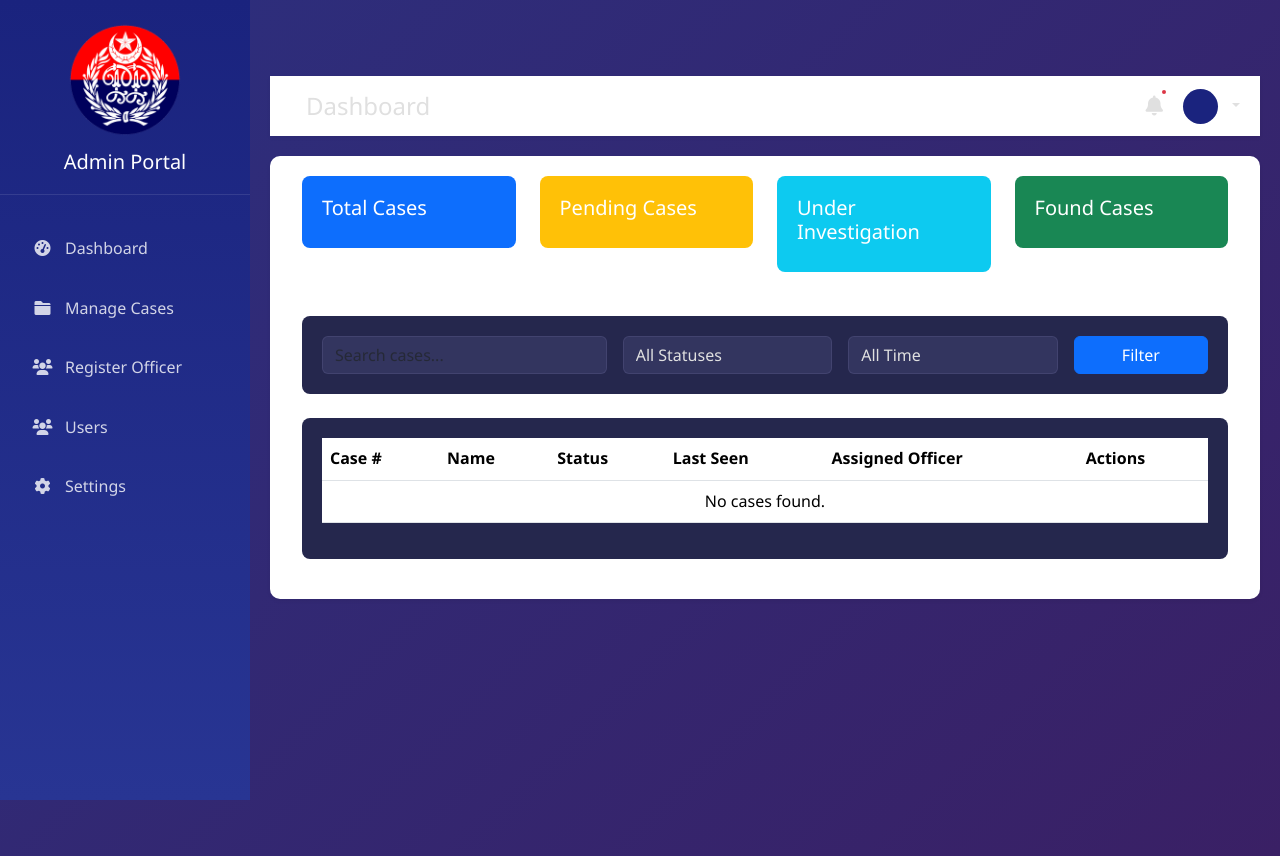
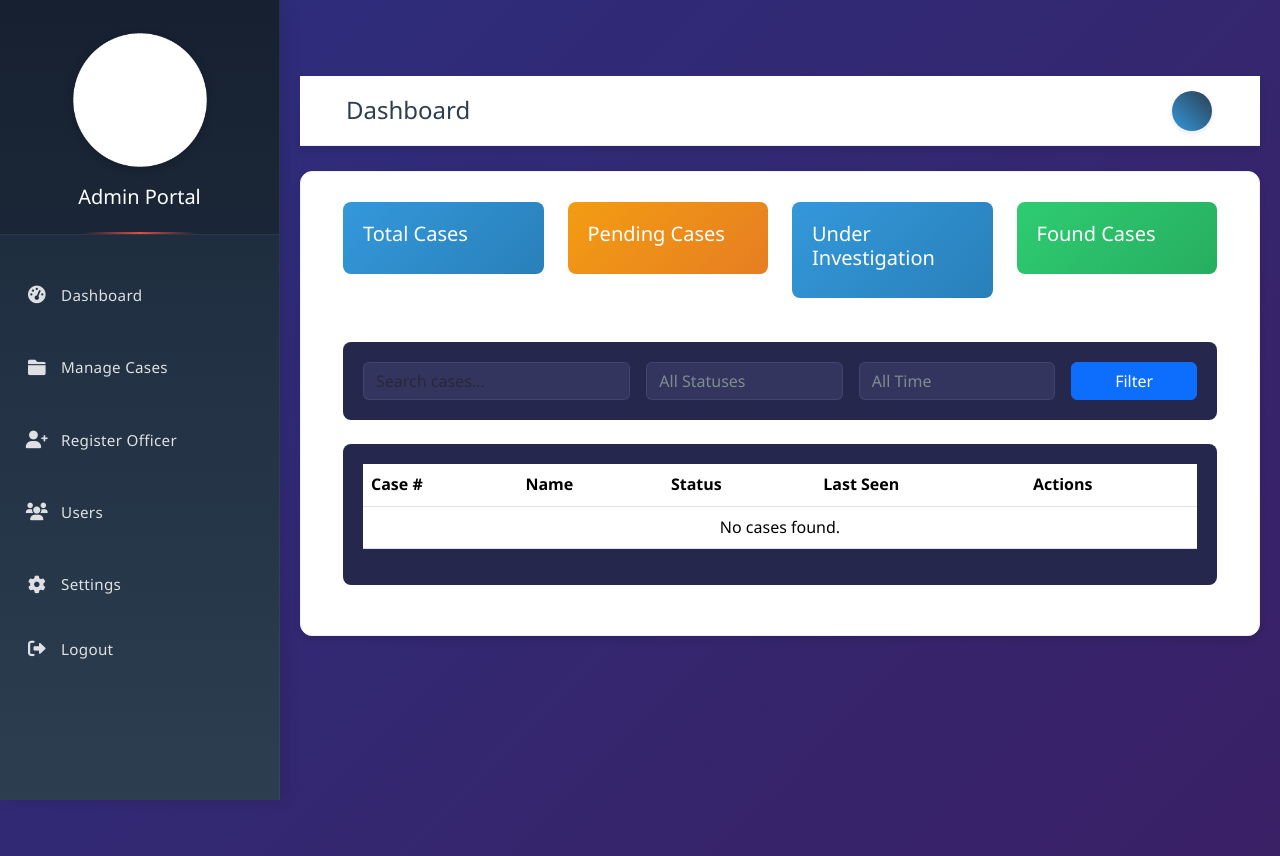
Before and after one commit to abdulqadoos861/missin, a Django app: template cadmin/templates/manage_cases.html in a window 1280 px wide. Run offline with Django 5.2, Linux system fonts and the light colour scheme; the template is opened without the code that fills it, so the values that code supplies are empty; some libraries are stand-ins or nearby versions.

Commit message:
admin dashboard changes or maded

```diff
--- a/cadmin/templates/base_admin.html
+++ b/cadmin/templates/base_admin.html
@@ -11,15 +11,27 @@
     {% block extra_css %}{% endblock %}
     <style>
         :root {
-            --sidebar-width: 250px;
-            --header-height: 60px;
-            --primary-color: #1a237e;
-            --secondary-color: #283593;
+            --sidebar-width: 280px;
+            --header-height: 70px;
+            --primary-color: #2c3e50;
+            --secondary-color: #3498db;
+            --accent-color: #e74c3c;
+            --sidebar-bg: #2c3e50;
+            --header-bg: #ffffff;
+            --text-dark: #2c3e50;
+            --text-light: #7f8c8d;
+            --border-color: #ecf0f1;
+            --hover-bg: rgba(255, 255, 255, 0.1);
+            --transition: all 0.3s cubic-bezier(0.25, 0.8, 0.25, 1);
+            --box-shadow: 0 4px 6px rgba(0, 0, 0, 0.1);
         }
 
         body {
-            background-color: #f8f9fa;
+            background-color: #f5f7fa;
             min-height: 100vh;
+            font-family: 'Segoe UI', Tahoma, Geneva, Verdana, sans-serif;
+            color: var(--text-dark);
+            line-height: 1.6;
         }
 
         /* Sidebar Styles */
@@ -29,43 +41,111 @@
             left: 0;
             width: var(--sidebar-width);
             height: 100vh;
-            background: linear-gradient(180deg, var(--primary-color), var(--secondary-color));
+            background: linear-gradient(180deg, #1a2639, #2c3e50);
             color: white;
             z-index: 1000;
-            transition: all 0.3s ease;
+            transition: all 0.4s cubic-bezier(0.4, 0, 0.2, 1);
+            box-shadow: 4px 0 15px rgba(0, 0, 0, 0.1);
+            overflow-y: auto;
+            border-right: 1px solid rgba(255, 255, 255, 0.05);
         }
 
         .sidebar-header {
-            padding: 20px;
+            padding: 30px 20px 25px;
             text-align: center;
-            border-bottom: 1px solid rgba(255, 255, 255, 0.1);
+            border-bottom: 1px solid rgba(255, 255, 255, 0.08);
+            background: rgba(0, 0, 0, 0.15);
+            margin-bottom: 10px;
+            position: relative;
+            overflow: hidden;
+        }
+
+        .sidebar-header::after {
+            content: '';
+            position: absolute;
+            bottom: 0;
+            left: 50%;
+            transform: translateX(-50%);
+            width: 40%;
+            height: 2px;
+            background: linear-gradient(90deg, transparent, var(--accent-color), transparent);
         }
 
         .sidebar-header img {
-            max-width: 120px;
-            margin-bottom: 10px;
+            max-width: 140px;
+            margin: 0 auto 15px;
+            display: block;
+            transition: all 0.3s ease;
+            filter: brightness(0) invert(1) drop-shadow(0 2px 4px rgba(0, 0, 0, 0.2));
+        }
+
+        .sidebar-header:hover img {
+            transform: scale(1.05);
         }
 
         .nav-item {
-            margin: 5px 15px;
+            margin: 8px 15px 8px 0;
+            position: relative;
         }
 
         .nav-link {
-            color: rgba(255, 255, 255, 0.8);
-            padding: 12px 15px;
-            border-radius: 8px;
-            transition: all 0.3s ease;
+            color: rgba(255, 255, 255, 0.85);
+            padding: 12px 20px 12px 25px;
+            border-radius: 0 30px 30px 0;
+            margin: 4px 0;
+            transition: all 0.3s cubic-bezier(0.4, 0, 0.2, 1);
+            font-weight: 500;
+            display: flex;
+            align-items: center;
+            position: relative;
+            overflow: hidden;
+            font-size: 0.95rem;
+            letter-spacing: 0.3px;
         }
 
         .nav-link:hover, .nav-link.active {
             color: white;
-            background: rgba(255, 255, 255, 0.1);
+            background: linear-gradient(90deg, rgba(52, 152, 219, 0.15), transparent);
+            transform: translateX(8px);
+            box-shadow: 4px 4px 10px rgba(0, 0, 0, 0.1);
+            border-left: 3px solid var(--accent-color);
+        }
+
+        .nav-link.active {
+            background: linear-gradient(90deg, rgba(52, 152, 219, 0.2), transparent);
+            font-weight: 600;
+            padding-left: 30px;
+        }
+
+        .nav-link::before {
+            content: '';
+            position: absolute;
+            left: 0;
+            top: 0;
+            height: 100%;
+            width: 3px;
+            background: var(--accent-color);
+            transform: scaleY(0);
+            transition: transform 0.3s cubic-bezier(0.4, 0, 0.2, 1);
+            border-radius: 0 3px 3px 0;
+        }
+
+        .nav-link:hover::before,
+        .nav-link.active::before {
+            transform: scaleY(1);
         }
 
         .nav-link i {
-            width: 25px;
+            width: 24px;
             text-align: center;
-            margin-right: 10px;
+            margin-right: 12px;
+            font-size: 1.1rem;
+            transition: all 0.3s ease;
+        }
+
+        .nav-link:hover i {
+            color: var(--accent-color);
+            transform: scale(1.1);
         }
 
         /* Main Content Styles */
@@ -77,16 +157,17 @@
 
         /* Header Styles */
         .admin-header {
-            background: white;
+            background: var(--header-bg);
             height: var(--header-height);
-            padding: 0 20px;
+            padding: 0 30px;
             display: flex;
             align-items: center;
             justify-content: space-between;
-            box-shadow: 0 2px 4px rgba(0, 0, 0, 0.05);
+            box-shadow: var(--box-shadow);
             position: sticky;
             top: 0;
             z-index: 999;
+            border-bottom: 1px solid var(--border-color);
         }
 
         .header-left {
@@ -108,15 +189,22 @@
         }
 
         .admin-avatar {
-            width: 35px;
-            height: 35px;
+            width: 40px;
+            height: 40px;
             border-radius: 50%;
-            background: var(--primary-color);
+            background: linear-gradient(45deg, var(--secondary-color), var(--primary-color));
             display: flex;
             align-items: center;
             justify-content: center;
             color: white;
-            font-weight: bold;
+            font-weight: 600;
+            box-shadow: 0 2px 5px rgba(0, 0, 0, 0.1);
+            transition: var(--transition);
+        }
+
+        .admin-avatar:hover {
+            transform: scale(1.05);
+            box-shadow: 0 4px 8px rgba(0, 0, 0, 0.15);
         }
 
         /* Notification Badge */
@@ -138,11 +226,17 @@
 
         /* Content Area */
         .content-wrapper {
-            padding: 20px;
+            padding: 30px;
             background: white;
-            border-radius: 10px;
-            box-shadow: 0 2px 4px rgba(0, 0, 0, 0.05);
-            margin-top: 20px;
+            border-radius: 12px;
+            box-shadow: var(--box-shadow);
+            margin: 25px 0;
+            border: 1px solid var(--border-color);
+            transition: var(--transition);
+        }
+
+        .content-wrapper:hover {
+            box-shadow: 0 6px 12px rgba(0, 0, 0, 0.1);
         }
 
         /* Responsive Design */
@@ -293,13 +407,13 @@
                     </a>
                 </li>
                 <li class="nav-item">
-                    <a class="nav-link {% if request.resolver_match.url_name == 'manage_users' %}active{% endif %}"
+                    <a class="nav-link {% if request.resolver_match.url_name == 'register_officer' %}active{% endif %}"
                        href="{% url 'register_officer' %}">
-                        <i class="fas fa-users"></i>Register Officer
+                        <i class="fas fa-user-plus"></i>Register Officer
                     </a>
                 </li>
                 <li class="nav-item">
-                    <a class="nav-link {% if request.resolver_match.url_name == 'reports' %}active{% endif %}"
+                    <a class="nav-link {% if request.resolver_match.url_name == 'manage_users' %}active{% endif %}"
                        href="{% url 'manage_users' %}">
                         <i class="fas fa-users"></i>Users
                     </a>
@@ -309,6 +423,14 @@
                        href="{% url 'admin_settings' %}">
                         <i class="fas fa-cog"></i>Settings
                     </a>
+                </li>
+                <li class="nav-item mt-auto">
+                    <form method="post" action="{% url 'logout' %}" class="w-100">
+                        {% csrf_token %}
+                        <button type="submit" class="nav-link w-100 text-start border-0 bg-transparent" style="cursor: pointer;">
+                            <i class="fas fa-sign-out-alt"></i>Logout
+                        </button>
+                    </form>
                 </li>
             </ul>
         </nav>
@@ -325,24 +447,11 @@
                 <h4 class="mb-0 ms-3">{% block page_title %}Dashboard{% endblock %}</h4>
             </div>
             <div class="header-right">
-                <div class="notification-badge">
-                    <i class="fas fa-bell fa-lg"></i>
-                </div>
-                <div class="admin-profile">
-                    <div class="admin-avatar">
+                <div class="admin-profile d-flex align-items-center">
+                    <div class="admin-avatar me-2">
                         {{ request.user.username|first|upper }}
                     </div>
-                    <div class="dropdown">
-                        <span class="dropdown-toggle" data-bs-toggle="dropdown">
-                            {{ request.user.username }}
-                        </span>
-                        <ul class="dropdown-menu dropdown-menu-end">
-                            <li><a class="dropdown-item" href="#">Profile</a></li>
-                            <li><a class="dropdown-item" href="#">Settings</a></li>
-                            <li><hr class="dropdown-divider"></li>
-                            <li><a class="dropdown-item" href="#">Logout</a></li>
-                        </ul>
-                    </div>
+                    <span>{{ request.user.username }}</span>
                 </div>
             </div>
         </header>
@@ -363,8 +472,11 @@
         </div>
     </div>
 
-    <script src="{% static 'js/bootstrap.min.js' %}"></script>
+    <!-- Bootstrap JS Bundle with Popper -->
+    <script src="https://cdn.jsdelivr.net/npm/bootstrap@5.1.3/dist/js/bootstrap.bundle.min.js"></script>
     <script>
+        // Initialize Bootstrap dropdowns
+        document.addEventListener('DOMContentLoaded', function() {
             // Sidebar Toggle for Mobile
             document.getElementById('sidebarToggle').addEventListener('click', function() {
                 document.querySelector('.sidebar').classList.toggle('active');
@@ -372,13 +484,18 @@
             });
 
             // Active Link Highlight
-        document.addEventListener('DOMContentLoaded', function() {
             const currentPath = window.location.pathname;
             document.querySelectorAll('.nav-link').forEach(link => {
                 if (link.getAttribute('href') === currentPath) {
                     link.classList.add('active');
                 }
             });
+
+            // Initialize all dropdowns
+            var dropdownElementList = [].slice.call(document.querySelectorAll('.dropdown-toggle'));
+            var dropdownList = dropdownElementList.map(function (dropdownToggleEl) {
+                return new bootstrap.Dropdown(dropdownToggleEl);
+            });
         });
     </script>
     {% block extra_js %}{% endblock %}
--- a/cadmin/templates/manage_cases.html
+++ b/cadmin/templates/manage_cases.html
@@ -6,7 +6,7 @@
     <!-- Statistics Cards -->
     <div class="row mb-4">
         <div class="col-md-3">
-            <div class="card bg-primary text-white">
+            <div class="card text-white" style="background: linear-gradient(135deg, #3498db, #2980b9);">
                 <div class="card-body">
                     <h5 class="card-title">Total Cases</h5>
                     <h2 class="card-text">{{ total_cases }}</h2>
@@ -14,7 +14,7 @@
             </div>
         </div>
         <div class="col-md-3">
-            <div class="card bg-warning text-white">
+            <div class="card text-white" style="background: linear-gradient(135deg, #f39c12, #e67e22);">
                 <div class="card-body">
                     <h5 class="card-title">Pending Cases</h5>
                     <h2 class="card-text">{{ pending_cases }}</h2>
@@ -22,7 +22,7 @@
             </div>
         </div>
         <div class="col-md-3">
-            <div class="card bg-info text-white">
+            <div class="card text-white" style="background: linear-gradient(135deg, #3498db, #2980b9);">
                 <div class="card-body">
                     <h5 class="card-title">Under Investigation</h5>
                     <h2 class="card-text">{{ investigation_cases }}</h2>
@@ -30,7 +30,7 @@
             </div>
         </div>
         <div class="col-md-3">
-            <div class="card bg-success text-white">
+            <div class="card text-white" style="background: linear-gradient(135deg, #2ecc71, #27ae60);">
                 <div class="card-body">
                     <h5 class="card-title">Found Cases</h5>
                     <h2 class="card-text">{{ found_cases }}</h2>
@@ -81,7 +81,6 @@
                             <th>Name</th>
                             <th>Status</th>
                             <th>Last Seen</th>
-                            <th>Assigned Officer</th>
                             <th>Actions</th>
                         </tr>
                     </thead>
@@ -99,13 +98,6 @@
                                 </span>
                             </td>
                             <td>{{ case.last_seen_date|date:"M d, Y" }}</td>
-                            <td>
-                                {% if case.assigned_officer %}
-                                    {{ case.assigned_officer.get_full_name }}
-                                {% else %}
-                                    <span class="text-muted">Not Assigned</span>
-                                {% endif %}
-                            </td>
                             <td>
                                 <a href="{% url 'admin_case_details' case.id %}" class="btn btn-sm btn-primary">
                                     <i class="fas fa-eye"></i> View
--- a/cadmin/urls.py
+++ b/cadmin/urls.py
@@ -1,5 +1,6 @@
 from django.urls import path
 from django.shortcuts import redirect
+from django.contrib.auth import views as auth_views
 from . import views
 
 def redirect_to_dashboard(request):
@@ -11,7 +12,6 @@ urlpatterns = [
     path('register-officer/', views.register_officer, name='register_officer'),
     path('cases/', views.manage_cases, name='manage_cases'),
     path('case/<int:case_id>/', views.admin_case_details, name='admin_case_details'),
-    path('case/<int:case_id>/assign-officer/', views.assign_officer, name='assign_officer'),
     path('case/<int:case_id>/update-status/', views.update_case_status, name='update_case_status'),
     path('case/<int:case_id>/add-update/', views.add_case_update, name='add_case_update'),
     path('manage-users/', views.manage_users, name='manage_users'),
@@ -19,4 +19,6 @@ urlpatterns = [
     path('settings/', views.admin_settings, name='admin_settings'),
     path('settings/update-profile/', views.update_admin_profile, name='update_admin_profile'),
     path('settings/change-password/', views.change_admin_password, name='change_admin_password'),
+    # Logout URL
+    path('logout/', auth_views.LogoutView.as_view(next_page='login'), name='logout'),
 ]
```
Also changed, not shown: other parts of cadmin/templates/base_admin.html (+24 -4 lines), cadmin/templates/admin_case_details.html (+52 -58 lines), cadmin/views.py (+6 -22 lines), db.sqlite3, 1 other file. Lines whose indentation alone changed are shown as unchanged.
